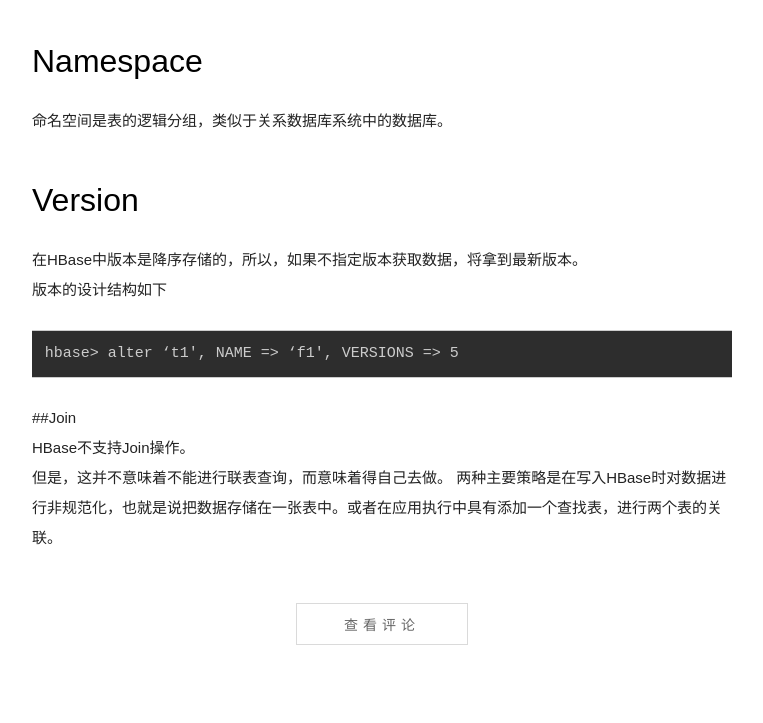
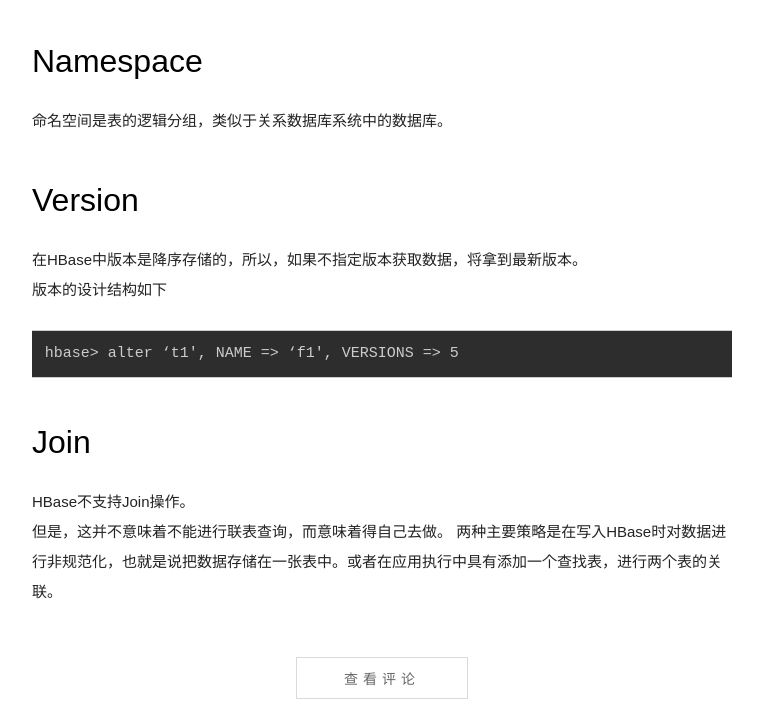
Before and after one commit to limpidezza/limpidezza.github.io, a plain HTML site: page 2020/12/20/HBase数据模型概念/index.html in a window 1280 px wide. Shown: the part 2661-3384 px from the top of the page, without its empty margins (258-1021 px from the left). Drawn offline with nearby package versions, Linux system fonts and the light colour scheme.

Commit message:
Site updated: 2020-12-20 00:27:10

```diff
--- a/2020/12/20/HBase数据模型概念/index.html
+++ b/2020/12/20/HBase数据模型概念/index.html
@@ -86,7 +86,7 @@
 <h2 id="Namespace"><a href="#Namespace" class="headerlink" title="Namespace"></a>Namespace</h2><p>命名空间是表的逻辑分组，类似于关系数据库系统中的数据库。</p>
 <h2 id="Version"><a href="#Version" class="headerlink" title="Version"></a>Version</h2><p>在HBase中版本是降序存储的，所以，如果不指定版本获取数据，将拿到最新版本。<br>版本的设计结构如下</p>
 <figure class="highlight plain"><table><tr><td class="gutter"><pre><span class="line">1</span><br></pre></td><td class="code"><pre><span class="line">hbase&gt; alter ‘t1′, NAME &#x3D;&gt; ‘f1′, VERSIONS &#x3D;&gt; 5</span><br></pre></td></tr></table></figure>
-<p>##Join<br>HBase不支持Join操作。<br>但是，这并不意味着不能进行联表查询，而意味着得自己去做。 两种主要策略是在写入HBase时对数据进行非规范化，也就是说把数据存储在一张表中。或者在应用执行中具有添加一个查找表，进行两个表的关联。 </p>
+<h2 id="Join"><a href="#Join" class="headerlink" title="Join"></a>Join</h2><p>HBase不支持Join操作。<br>但是，这并不意味着不能进行联表查询，而意味着得自己去做。 两种主要策略是在写入HBase时对数据进行非规范化，也就是说把数据存储在一张表中。或者在应用执行中具有添加一个查找表，进行两个表的关联。 </p>
 
             <!--[if lt IE 9]><script>document.createElement('audio');</script><![endif]-->
             <audio id="audio" loop="1" preload="auto" controls="controls" data-autoplay="false">
```
